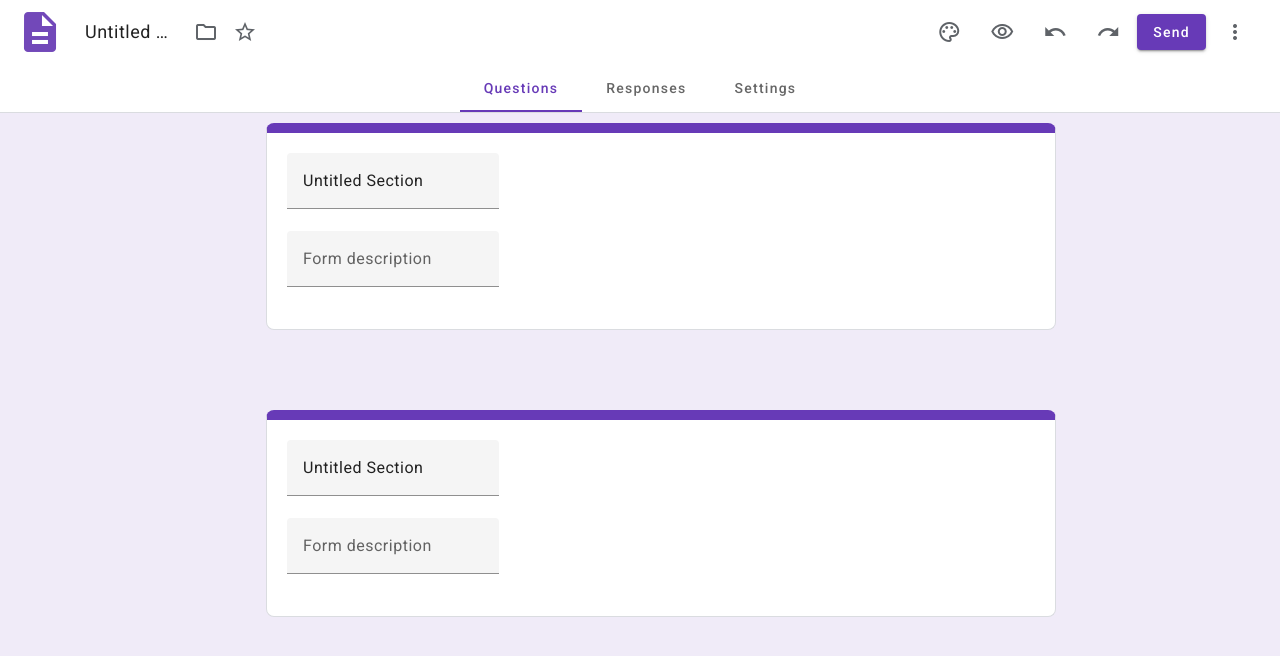
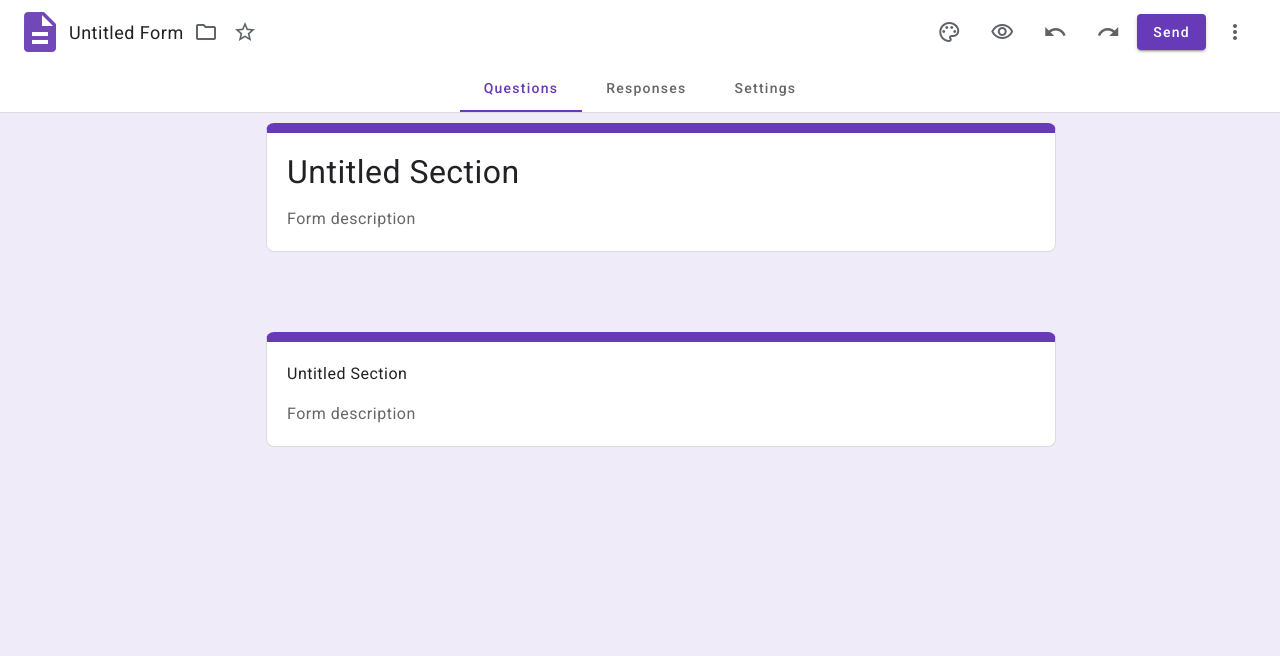
Before and after one commit to xutkarshjain/Google-form, an Angular app in the folder frontend/googleForm/: page /create in a window 1280 px wide. Shown: the top 656 px of the page. Built offline with nearby package versions, Linux system fonts and the light colour scheme.

Commit message:
style updaed for sections

```diff
--- a/frontend/googleForm/src/styles.css
+++ b/frontend/googleForm/src/styles.css
@@ -19,6 +19,8 @@ div {
 .text-like-input .mdc-text-field--filled:not(.mdc-text-field--disabled),
 .text-like-input .mat-mdc-form-field-focus-overlay {
   background: white !important;
+  padding-left: 0 !important;
+  padding-right: 0 !important;
 }
 
 .text-like-input
@@ -27,7 +29,8 @@ div {
   border-bottom-color: white;
 }
 
-.text-like-input .mat-mdc-form-field-subscript-wrapper {
+.text-like-input .mat-mdc-form-field-subscript-wrapper,
+.new-text-like-input .mat-mdc-form-field-subscript-wrapper {
   display: none;
 }
 
@@ -38,3 +41,107 @@ div {
   .mdc-line-ripple::before {
   width: 0 !important;
 }
+
+.text-like-input .mat-mdc-form-field-infix {
+  min-height: 0;
+  padding: 0 !important;
+}
+
+/*for new input*/
+.new-text-like-input .mdc-text-field--filled,
+.text-like-input .mat-mdc-form-field-focus-overlay {
+  padding: 0;
+}
+
+.new-text-like-input .mat-mdc-form-field {
+  width: 100%;
+}
+
+.new-text-like-input .mdc-text-field--filled,
+.new-text-like-input .mat-mdc-form-field-focus-overlay {
+  background: white !important;
+}
+
+/*use for titles only*/
+.selected
+  .new-text-like-input.section-title
+  .mat-mdc-form-field
+  .mat-mdc-floating-label.mdc-floating-label,
+.selected
+  .new-text-like-input.section-title
+  .mdc-text-field--no-label
+  .mat-mdc-form-field-input-control.mdc-text-field__input,
+.mat-mdc-text-field-wrapper .mat-mdc-form-field-input-control {
+  font-size: 24pt;
+  color: rgb(32, 33, 36);
+}
+
+.section:first-child
+  .new-text-like-input.section-title
+  .mat-mdc-form-field
+  .mat-mdc-floating-label.mdc-floating-label,
+.section:first-child
+  .new-text-like-input:first-child.section-title
+  .mdc-text-field--no-label
+  .mat-mdc-form-field-input-control.mdc-text-field__input,
+.mat-mdc-text-field-wrapper .mat-mdc-form-field-input-control {
+  font-size: 24pt;
+  color: rgb(32, 33, 36);
+}
+
+.new-text-like-input.section-title
+  .mat-mdc-form-field
+  .mat-mdc-floating-label.mdc-floating-label,
+.new-text-like-input {
+  color: rgb(32, 33, 36);
+  font-size: 11pt;
+}
+
+.selected
+  .new-text-like-input
+  .mdc-text-field--filled:not(.mdc-text-field--disabled)
+  .mdc-line-ripple::before {
+  border-bottom-color: #e0e0e0;
+}
+
+.mdc-text-field--filled:not(.mdc-text-field--disabled):not(
+    .mdc-text-field--focused
+  ):hover
+  .mdc-line-ripple::before {
+  border-bottom-color: #e0e0e0 !important;
+}
+
+.selected .new-text-like-input:not(.section-title) .mat-mdc-form-field-infix {
+  padding: 0 !important;
+  margin-top: 4px !important;
+  min-height: 21px !important;
+}
+
+.new-text-like-input:not(.section-title) .mat-mdc-form-field-infix {
+  padding-bottom: 0 !important;
+  min-height: 0;
+}
+
+/* for non selected selectable*/
+.selectable:not(.selected)
+  .new-text-like-input
+  .mdc-text-field--filled:not(.mdc-text-field--disabled)
+  .mdc-line-ripple::before {
+  border-bottom-color: white;
+}
+
+.selectable:not(.selected)
+  .new-text-like-input
+  .mdc-text-field--filled:not(.mdc-text-field--disabled):not(
+    .mdc-text-field--focused
+  ):hover
+  .mdc-line-ripple::before {
+  width: 0;
+}
+
+.selectable:not(.selected)
+  .new-text-like-input.section-title
+  .mat-mdc-form-field-infix {
+  min-height: 0;
+  padding: 0;
+}
```
